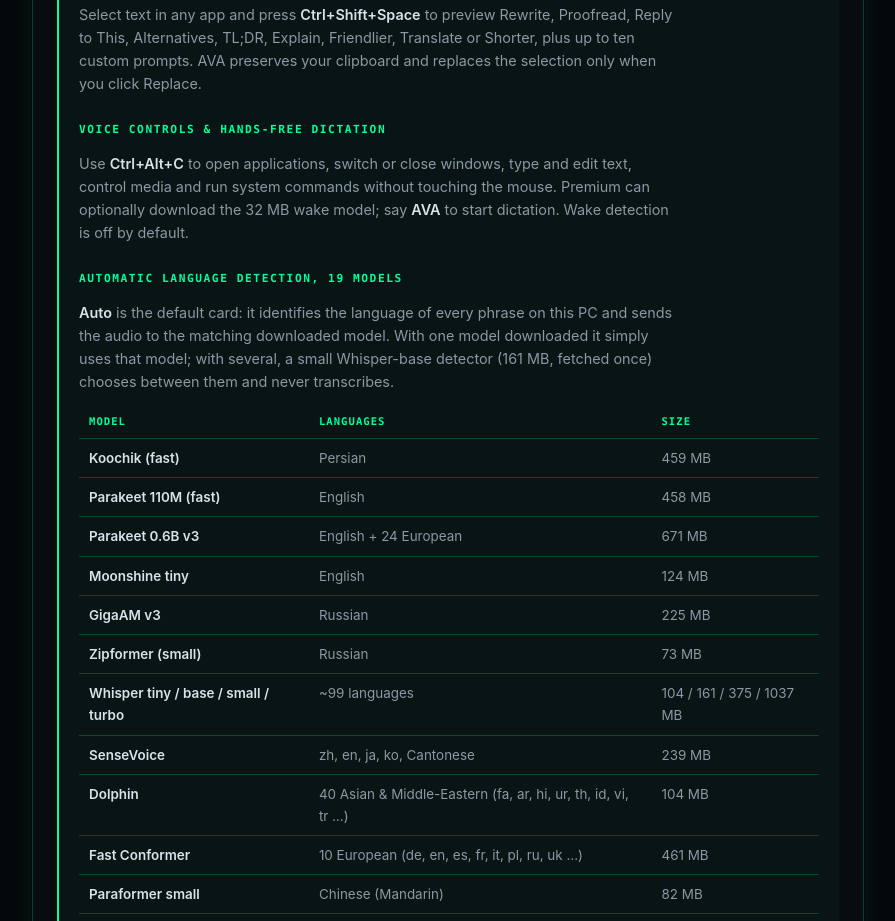
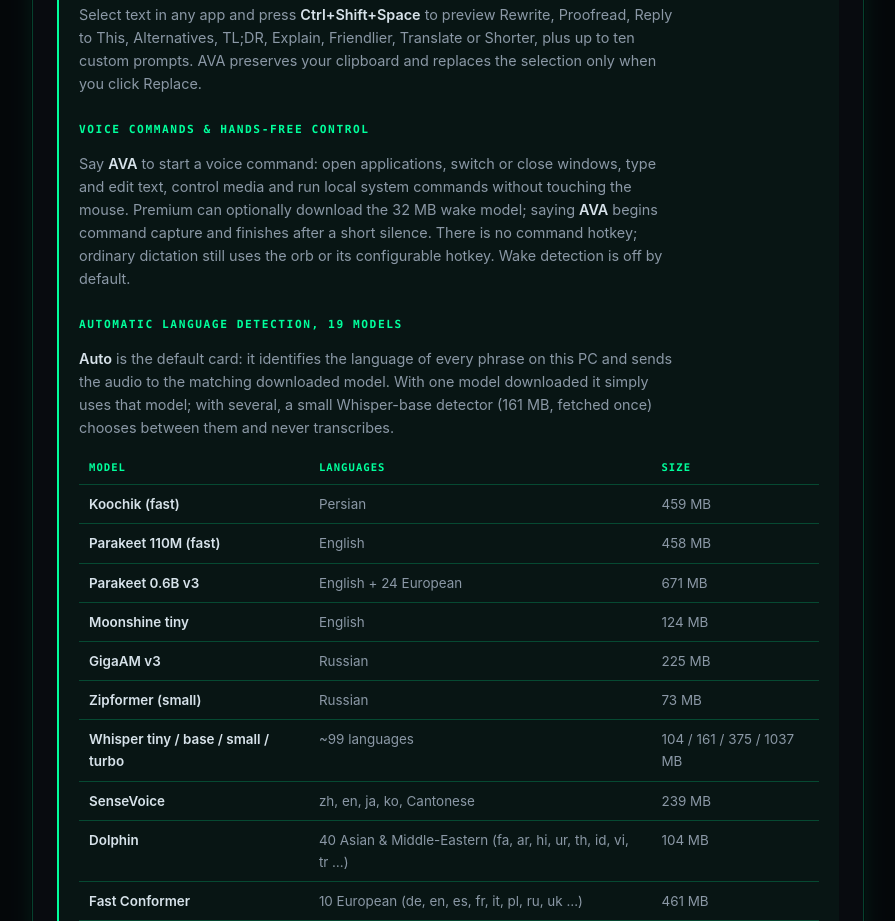
Before and after one commit to saboorsarem/saboorsarem.github.io, a plain HTML site: page index.html in a window 1280 px wide. Shown: the part 1920-2841 px from the top of the page, without its empty margins (192-1087 px from the left). Drawn offline with Linux system fonts and the light colour scheme; no server answers.

Commit message:
Update AVA wake-only voice command copy
Describe AVA as the sole voice-command trigger and keep ordinary dictation on the orb or its configurable hotkey.

```diff
--- a/index.html
+++ b/index.html
@@ -301,10 +301,12 @@
           This, Alternatives, TL;DR, Explain, Friendlier, Translate or Shorter, plus up to ten custom prompts. AVA
           preserves your clipboard and replaces the selection only when you click Replace.</p>
 
-        <h4>Voice controls &amp; hands-free dictation</h4>
-        <p>Use <strong>Ctrl+Alt+C</strong> to open applications, switch or close windows, type and edit text, control
-          media and run system commands without touching the mouse. Premium can optionally download the
-          32&nbsp;MB wake model; say <strong>AVA</strong> to start dictation. Wake detection is off by default.</p>
+        <h4>Voice commands &amp; hands-free control</h4>
+        <p>Say <strong>AVA</strong> to start a voice command: open applications, switch or close windows, type and edit
+          text, control media and run local system commands without touching the mouse. Premium can optionally download
+          the 32&nbsp;MB wake model; saying <strong>AVA</strong> begins command capture and finishes after a short
+          silence. There is no command hotkey; ordinary dictation still uses the orb or its configurable hotkey. Wake
+          detection is off by default.</p>
 
         <h4>Automatic language detection, 19 models</h4>
         <p><strong>Auto</strong> is the default card: it identifies the language of every phrase on this PC and
```
